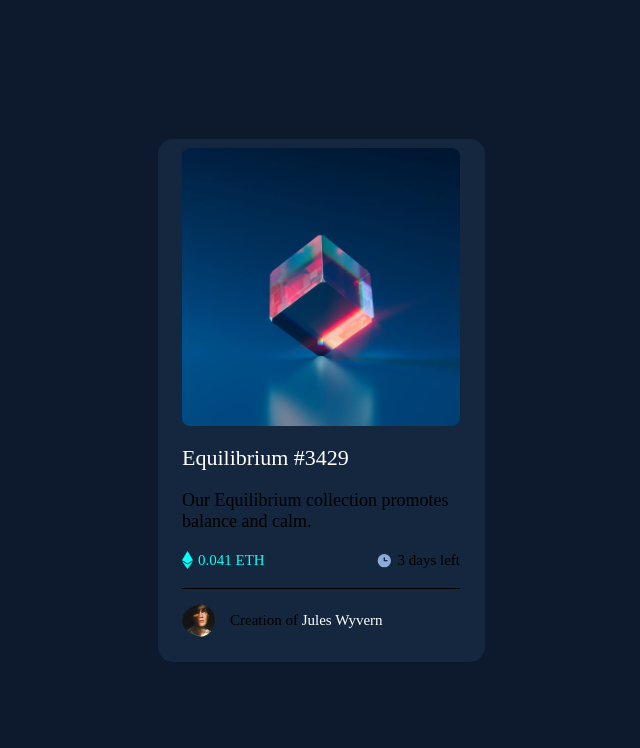
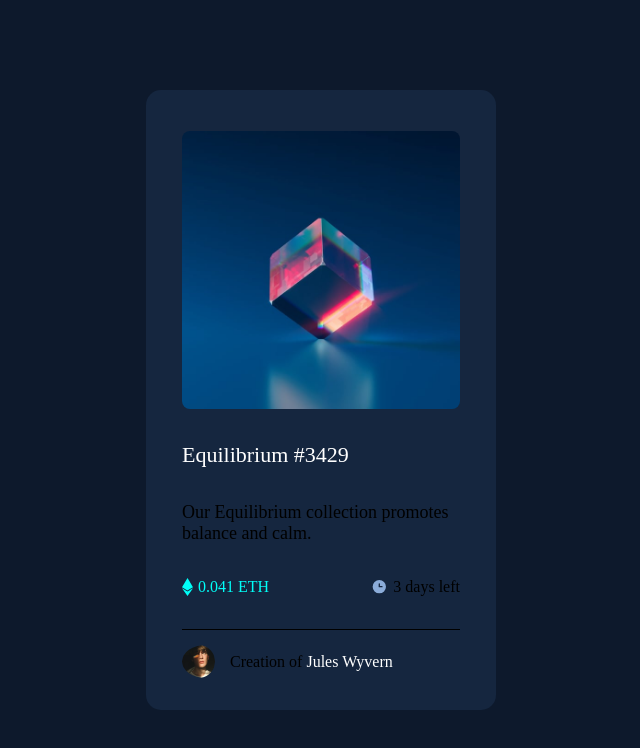
Before and after one commit to manny2384/FrontEndMentor, a React (Create React App) app in the folder nft/: page / in a window 1280 px wide. Shown: the top 748 px of the page, without its empty margins (319-959 px from the left). Built offline with nearby package versions, Linux system fonts and the light colour scheme.

Commit message:
added desktop and padding style to image

```diff
--- a/nft/src/App.css
+++ b/nft/src/App.css
@@ -30,6 +30,7 @@ a:hover{
   height: 523px;
   margin: auto;
   border-radius: 15px;
+  padding-top: 24px;
 }
 
 .innerCard{
@@ -113,3 +114,14 @@ a:hover{
   align-items: center;
   font-size: 15px;
 }
+
+@media only screen and (min-width: 500px) {
+  .card{
+    width: 350px;
+    height: 596px;
+  }
+
+  .specs span, .author{
+    font-size: 16px;
+  }
+}
```
